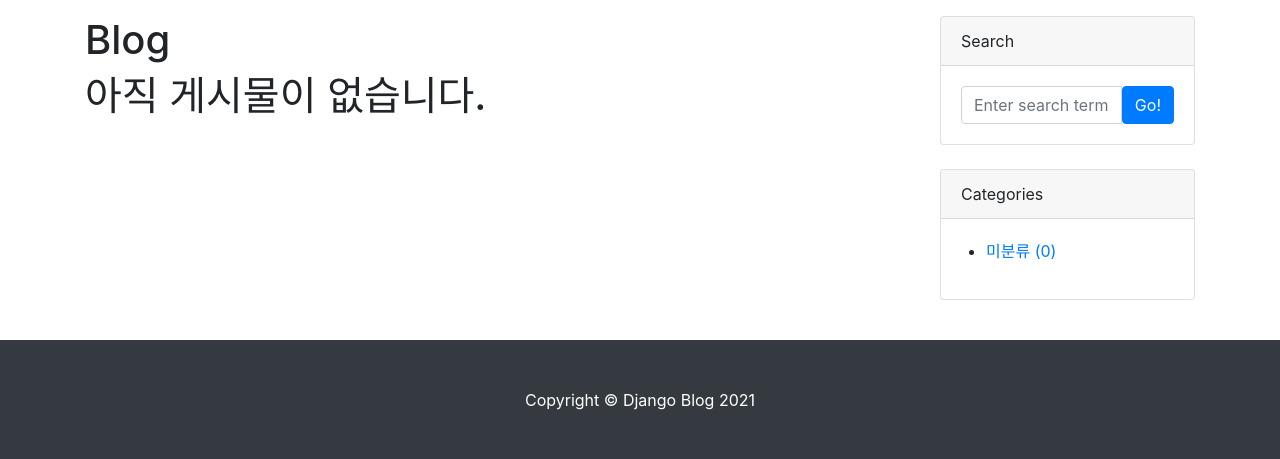
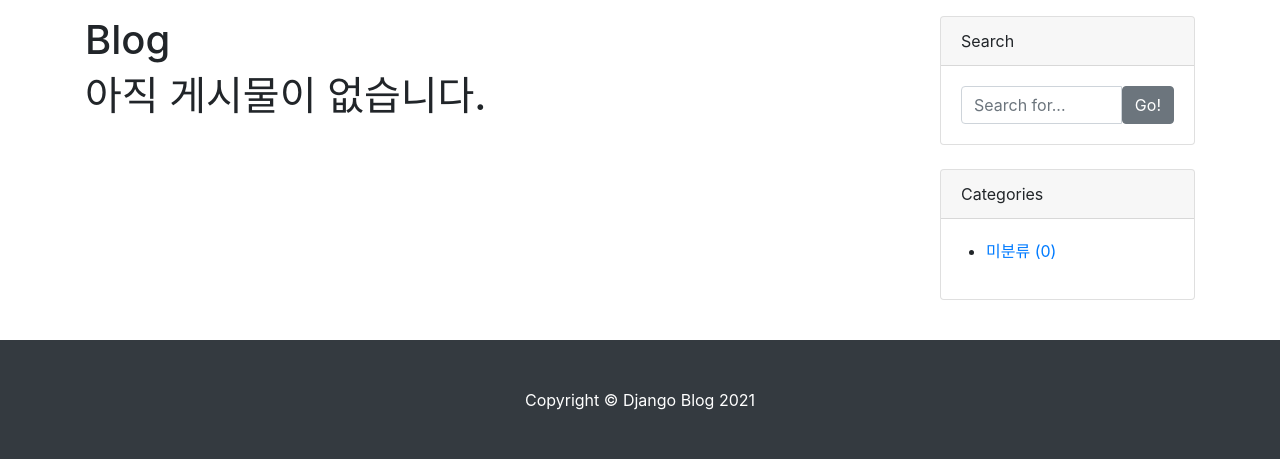
Before and after one commit to Darkphilip/Django_Web, a Django app: page /blog/ in a window 1280 px wide. Shown: the part 56-515 px from the top of the page. Run offline with Django 3.2, Linux system fonts and the light colour scheme; data that the repository does not hold is empty; some libraries are stand-ins or nearby versions.

Commit message:
검색 기능 추가

```diff
--- a/blog/templates/blog/base.html
+++ b/blog/templates/blog/base.html
@@ -16,7 +16,6 @@
   <div class="row my-3">
     <div class="col-md-8 col-lg-9" id="main-area">
       {% block main_area %}
-
       {% endblock %}
     </div>
     <div class="col-md-4 col-lg-3">
@@ -25,8 +24,8 @@
         <div class="card-header">Search</div>
         <div class="card-body">
           <div class="input-group">
-            <input class="form-control" type="text" placeholder="Enter search term..." aria-label="Enter search term..." aria-describedby="button-search" />
-            <button class="btn btn-primary" id="button-search" type="button">Go!</button>
+            <input class="form-control" type="text" placeholder="Search for..." id="search-input">
+            <button class="btn btn-secondary" id="button-search" type="button" onclick="searchPost();">Go!</button>
           </div>
         </div>
       </div>
@@ -51,6 +50,23 @@
     </div>
   </div>
 </div>
+<script>
+  function searchPost() {
+    let searchValue = document.getElementById('search-input').value.trim();
+    if (searchValue.length > 1) {
+      location.href="/blog/search/" + searchValue + "/";
+    }
+    else {
+      alert('검색어(' + searchValue + ')가 너무 짧습니다.');
+    }
+  };
+
+  document.getElementById('search-input').addEventListener('keyup', function(event){
+    if(event.key == 'Enter') {
+      searchPost();
+    }
+  });
+</script>
 {% include 'blog/footer.html' %}
 <script src="https://code.jquery.com/jquery-3.5.1.slim.min.js" integrity="sha384-DfXdz2htPH0lsSSs5nCTpuj/zy4C+OGpamoFVy38MVBnE+IbbVYUew+OrCXaRkfj" crossorigin="anonymous"></script>
 <script src="https://cdn.jsdelivr.net/npm/bootstrap@4.6.0/dist/js/bootstrap.bundle.min.js" integrity="sha384-Piv4xVNRyMGpqkS2by6br4gNJ7DXjqk09RmUpJ8jgGtD7zP9yug3goQfGII0yAns" crossorigin="anonymous"></script>
```
